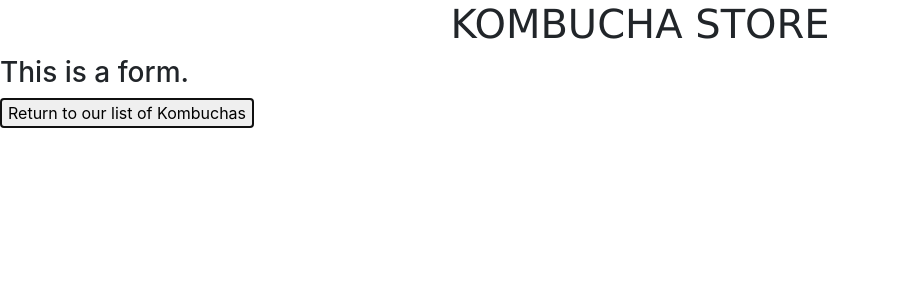
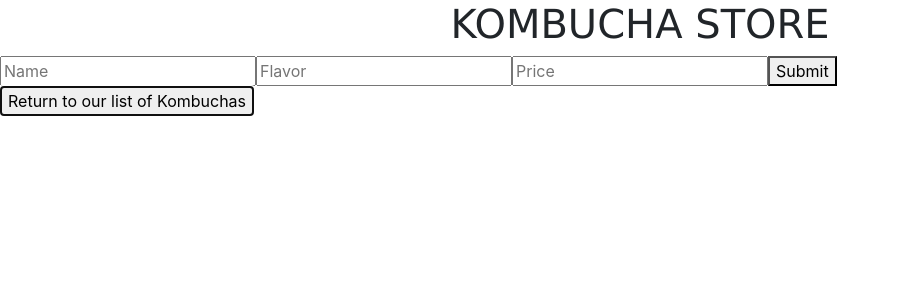
Before and after one commit to Sofacosta/kombucha-store, a React (Create React App) app: page / in a window 1280 px wide. Both pictures are taken after a click on the button "Add Kombucha". Shown: the top 300 px of the page, without its empty margins (0-900 px from the left). Built offline with nearby package versions, Linux system fonts and the light colour scheme.

Commit message:
add a form

```diff
--- a/src/components/KombuchaControl.js
+++ b/src/components/KombuchaControl.js
@@ -7,7 +7,8 @@ class KombuchaControl extends React.Component {
   constructor(props) {
     super(props);
     this.state = {
-      formVisibleOnPage: false
+      formVisibleOnPage: false,
+      masterKombuchaList: []
     };
   }
 
--- a/src/components/NewKombuchaForm.js
+++ b/src/components/NewKombuchaForm.js
@@ -1,11 +1,34 @@
 import React from "react";
+import { v4 } from 'uuid';
 
-function NewKombuchaForm(props){
+function NewKombuchaForm (){
+
+
   return (
     <React.Fragment>
-      <h3>This is a form.</h3>
+      <form onSubmit={handleNewKombuchaFormSubmission}>
+        <input
+          type='text'
+          name='names'
+          placeholder='Name' />
+        <input
+          type='text'
+          name='flavor'
+          placeholder='Flavor' />
+        <input
+          type= "num"
+          name='price'
+          placeholder='Price' />
+        <button type='submit'>Submit</button>
+      </form>
     </React.Fragment>
   );
+  function handleNewKombuchaFormSubmission(event) {
+    event.preventDefault();
+    console.log(event.target.names.value);
+    console.log(event.target.location.value);
+    console.log(event.target.price.value);
+  }
+
 }
-
 export default NewKombuchaForm;
```
